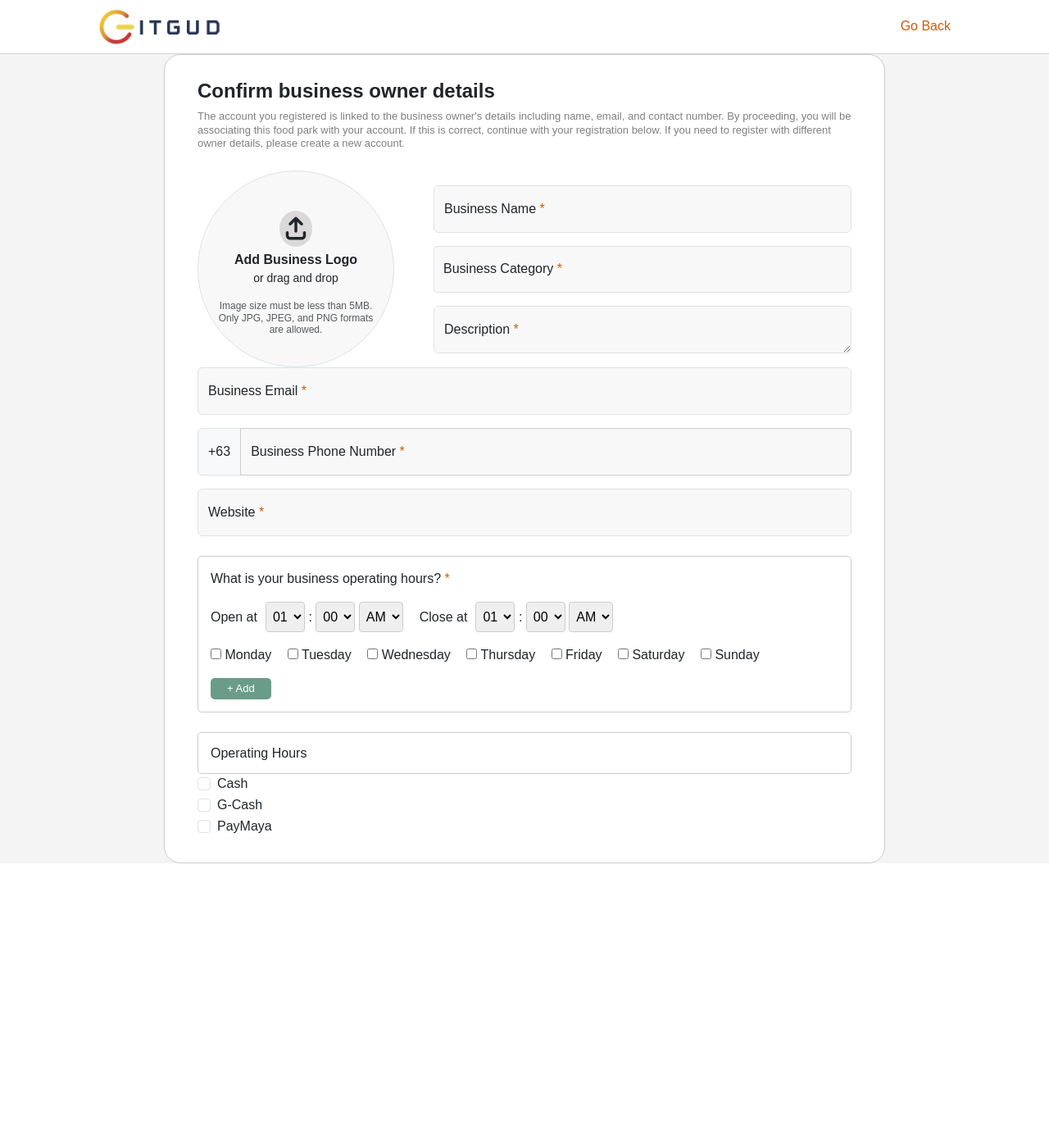
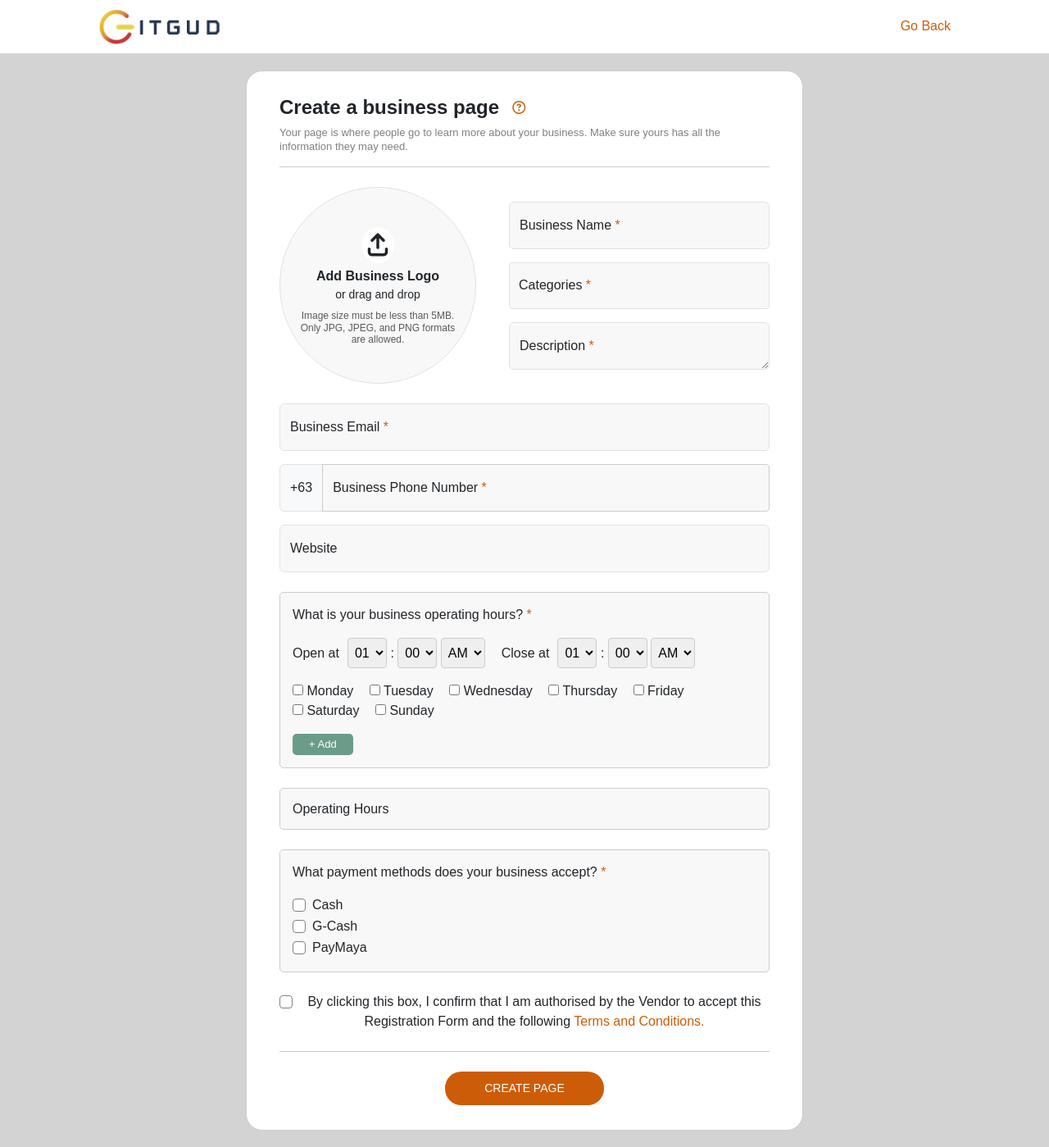
Before and after one commit to OwPor/GitGud-Park, a PHP site: page /GitGudPark/stallregistration.php in a window 1280 px wide. Shown: the whole page at 82% size. Before the commit the page ends 1053 px from the top, so only its background shows below. Run offline with PHP 8.4, Linux system fonts and the light colour scheme; some libraries are stand-ins or nearby versions.

Commit message:
improve stallregistration, no color

```diff
--- a/assets/css/style.css
+++ b/assets/css/style.css
@@ -415,7 +415,6 @@ nav ul li a{text-decoration: none;}
   border-radius: 5px;
   cursor: pointer;
   font-size: small;
-
 }
 .add-hours-btn:hover {
 }
@@ -465,6 +464,9 @@ h6{margin:0;}
   box-shadow: none;
   border-color: gray;
   background-color: white;
+}
+.form-check-input{
+  border-color: gray;
 }
 .box{
   border-top: 1px solid #ccc;
--- a/assets/css/styles.css
+++ b/assets/css/styles.css
@@ -46,7 +46,7 @@
     position: relative;
 }
 .select2-container--default .select2-selection--multiple .select2-selection__choice {
-    background-color: #EFEFEF;
+    background-color: white;
     border: 1px solid #f1f1f1;
     border-radius: 4px;
     cursor: default;
--- /dev/null
+++ b/assets/js/displayimage.js
@@ -0,0 +1,18 @@
+function displayImage(event) {
+    const file = event.target.files[0];
+    if (file && file.size <= 5 * 1024 * 1024) { // Check if file size is less than 5MB
+        const reader = new FileReader();
+        reader.onload = function(e) {
+            const logoContainer = document.getElementById('logoContainer');
+            logoContainer.style.backgroundImage = `url(${e.target.result})`;
+            logoContainer.style.backgroundSize = 'cover';
+            logoContainer.style.backgroundPosition = 'center';
+            logoContainer.innerHTML = `
+                <input type="file" id="stalllogo" accept="image/jpeg, image/png, image/jpg" style="display:none;" onchange="displayImage(event)">
+            `;
+        };
+        reader.readAsDataURL(file);
+    } else {
+        alert('File is too large or not supported. Please select a JPG, JPEG, or PNG image under 5MB.');
+    }
+}
--- a/stallregistration.php
+++ b/stallregistration.php
@@ -4,75 +4,84 @@
     include_once 'secondheader.php';
 ?>
 <link rel="stylesheet" href="assets/css/styles.css?v=<?php echo time(); ?>">
-
 <style>
-    .form-floating input{
-        border-color: ;
-    }
-    .logo{
+    .logo {
         height: 240px;
         width: 240px;
         cursor: pointer;
         border-radius: 50%;
         background-color: white;
+        background-repeat: no-repeat;
+        background-size: cover;
+        background-position: center;
+        transition: 0.1s;
     }
     .logo i{
-        background-color: #D9D9D9;
+        background-color: white;
         border-radius: 50%;
     }
     .logo:hover{
-
+        border: 1px solid gray !important;
+        transform: scale(1.05);
     }
     .logorem{
         line-height: 1.2;
         font-size: 12px;
     }
-    /*main {
-        background-image: url('assets/images/stall.jpg');
-        background-size: cover;
-        background-repeat: no-repeat;
-        background-position: center;
-        height: calc(100vh - 65.61px);
-    }*/
+    main {
+        background-color: #D3D3D3;
+        padding: 20px 300px;
+    }
     .srform{
         border: 1px #ccc solid;
         padding: 30px 40px;
         background-color: white;
-        margin: 0 200px;
         border-radius: 20px;
     }
-    .form-floating input, .form-floating textarea, .form-floating label::after, .logo{
+    .form-floating input, .form-floating textarea, .form-floating label::after, .logo, .add-schedule, .schedule-list{
         background-color: #F8F8F8 !important;
+    }
+    .createpage{
+        border-top: 1px #ccc solid;
+    }
+    .pagehead{
+        border-bottom: 1px #ccc solid;
     }
 </style>
 <main>
     <form action="" class="srform">
-        <h4 class="fw-bold">Confirm business owner details</h4>
-        <p class="par mb-4">
-            The account you registered is linked to the business owner's details including name, email, and contact number.
-            By proceeding, you will be associating this food park with your account.
-            If this is correct, continue with your registration below.
-            If you need to register with different owner details, please create a new account.
+        <div class="pagehead mb-4">
+            <div class="d-flex gap-3 align-items-center">
+                <h4 class="fw-bold m-0">Create a business page</h4>
+                <i class="fa-regular fa-circle-question" data-bs-toggle="tooltip" data-bs-placement="right" title="Your food stall will be registered under the food park that sent you this invitation link. Ensure that the invitation is from the correct food park, as this will determine where your stall is listed and managed." style="color: #CD5C08;"></i>
+                <script>
+                    const tooltipTriggerList = document.querySelectorAll('[data-bs-toggle="tooltip"]')
+                    const tooltipList = [...tooltipTriggerList].map(tooltipTriggerEl => new bootstrap.Tooltip(tooltipTriggerEl))
+                </script>
+            </div>
+            <p class="par mt-2">
+                Your page is where people go to learn more about your business. Make sure yours has all the information they may need.
             </p>
-        <div class="d-flex gap-4 align-items-center">
-            <div class="logo px-4 py-5 text-center border flex-shrink-0">
+        </div>
+        <div class="d-flex gap-3 align-items-center">
+            <div class="logo px-4 py-5 text-center border flex-shrink-0" id="logoContainer" onclick="document.getElementById('stalllogo').click();">
                 <i class="fa-solid fa-arrow-up-from-bracket fs-3 p-2 mb-1"></i><br>
                 <label for="stalllogo" class="fw-bold m-0 fs-6">Add Business Logo</label><br>
-                <input type="file" id="stalllogo" accept="image/jpeg, image/png, image/jpg" style="display:none;">
-                <p class="small">or drag and drop</p>
+                <input type="file" id="stalllogo" accept="image/jpeg, image/png, image/jpg" style="display:none;" onchange="displayImage(event)">
+                <p class="small mb-2">or drag and drop</p>
                 <span class="text-muted logorem">Image size must be less than 5MB. Only JPG, JPEG, and PNG formats are allowed.</span>
             </div>
+            <script src="assets/js/displayimage.js"></script>
 
             <div class="flex-grow-1 ms-4">
-
                 <div class="form-floating mb-3">
                     <input type="text" class="form-control" style="color: black;" id="businessname" name="businessname" placeholder="Business Name">
                     <label for="businessname">Business Name <span style="color: #CD5C08;">*</span></label>
                 </div>
 
                 <div class="form-group m-0 select2Part select2multiple w-100 floating-group">
-                    <label class="floating-label">Business Category <span style="color: #CD5C08;">*</span></label>
-                    <select name="" id="" class="form-control customSelectMultiple floating-control" multiple>
+                    <label class="floating-label">Categories <span style="color: #CD5C08;">*</span></label>
+                    <select name="categories" id="categories" class="form-control customSelectMultiple floating-control" multiple>
                         <option value="Category">Category</option>
                         <option value="Category">Category</option>
                         <option value="Category">Category</option>
@@ -90,7 +99,7 @@
             </div>
         </div>
 
-        <div class="contact">
+        <div class="contact mt-4">
             <div class="form-floating mb-3">
                 <input type="text" class="form-control" id="businessemail" name="businessemail" placeholder="Business Email">
                 <label for="businessemail">Business Email <span style="color: #CD5C08;">*</span></label>
@@ -104,9 +113,10 @@
             </div>
             <div class="form-floating mb-4">
                 <input type="text" class="form-control" id="website" name="website" placeholder="Website">
-                <label for="website">Website <span style="color: #CD5C08;">*</span></label>
+                <label for="website">Website</label>
             </div>
         </div>
+
         <div class="operatinghours">
             <div class="add-schedule mb-4">
                 <label class="mb-3">What is your business operating hours? <span style="color: #CD5C08;">*</span></label>
@@ -185,7 +195,10 @@
             </div>
             <script src="assets/js/display.js"></script>
         </div>
-        <div class="paymentmethod">
+
+        <div class="paymentmethod mt-4">
+            <div class="add-schedule">
+                <label for="" class="mb-3">What payment methods does your business accept? <span style="color: #CD5C08;">*</span></label>
                 <div class="form-check">
                     <input class="form-check-input" type="checkbox" value="Cash" id="flexCheckCash">
                     <label class="form-check-label" for="flexCheckCash">Cash</label>
@@ -199,5 +212,15 @@
                     <label class="form-check-label" for="flexCheckPaymaya">PayMaya</label>
                 </div>
             </div>
+        </div>
+        <div class="form-check mt-4 text-center">
+            <input class="form-check-input" type="checkbox" value="" id="flexCheckDefault">
+            <label class="form-check-label" for="flexCheckDefault">
+                By clicking this box, I confirm that I am authorised by the Vendor to accept this Registration Form and the following <a href="">Terms and Conditions.</a>
+            </label>
+        </div>
+        <div class="text-center pt-4 mt-4 createpage">
+            <button type="submit" class="btn btn-primary send px-5">CREATE PAGE</button>
+        </div>
     </form>
 </main>
```
Also changed, not shown: assets/images/stall.jpg. Lines whose indentation alone changed are shown as unchanged.
